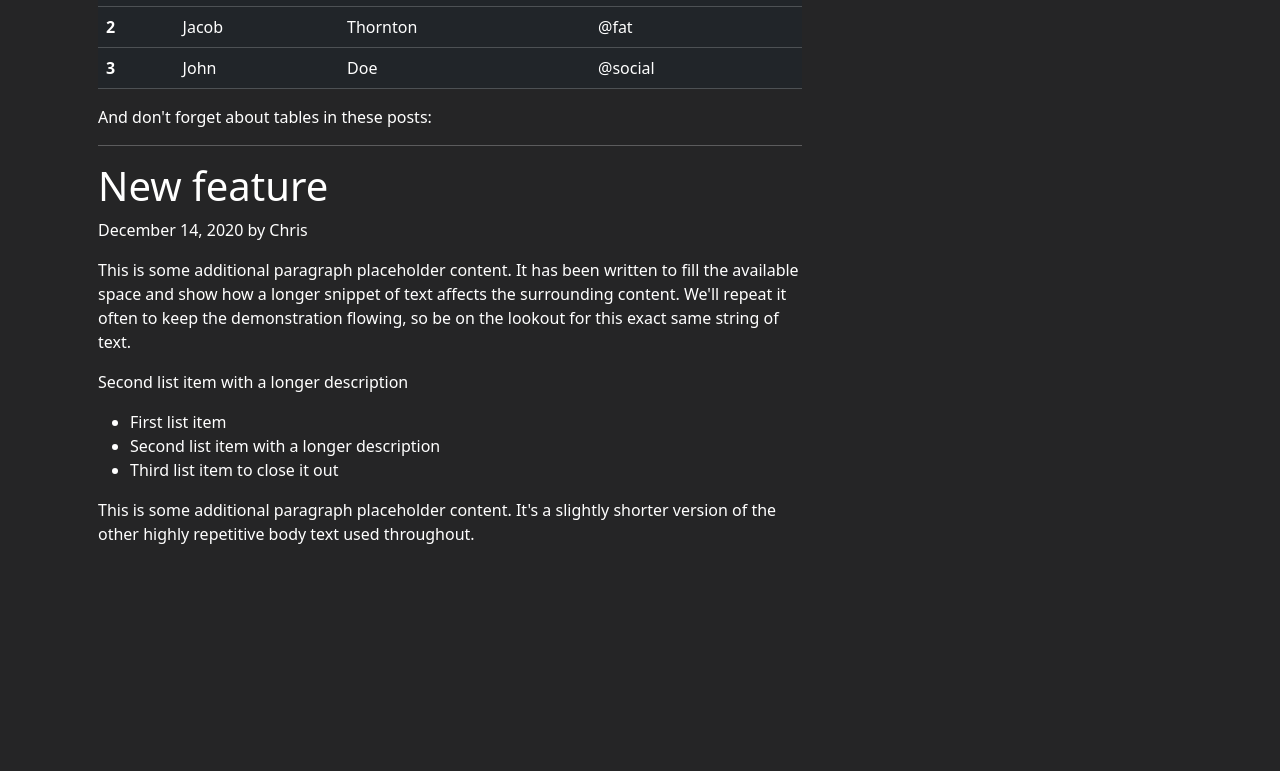
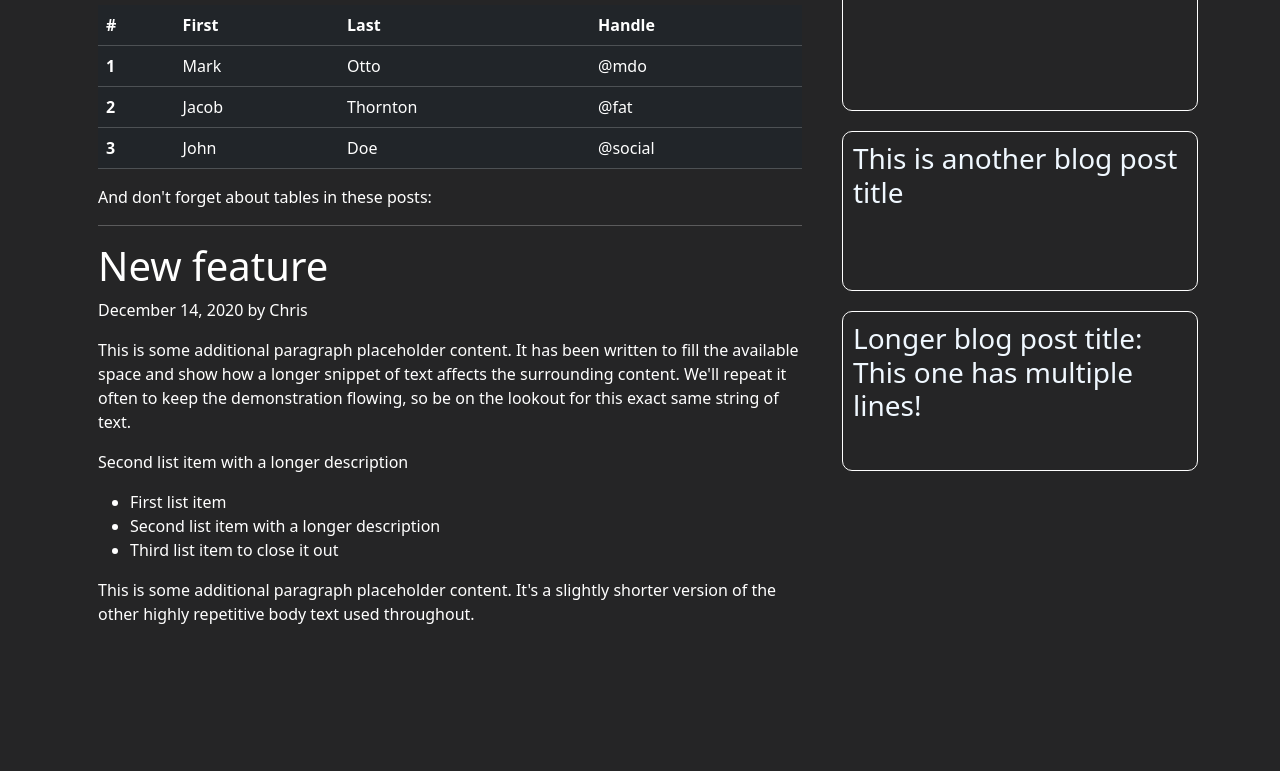
Before and after one commit to infos2374-bit/project, a plain HTML site: page index.html in a window 1280 px wide. Shown: the part 1805-2576 px from the top of the page. Before the commit the page ends 2383 px from the top, so only its background shows below. Drawn offline with Linux system fonts and the light colour scheme.

Commit message:
responsive

```diff
--- a/asset/style.css
+++ b/asset/style.css
@@ -11,11 +11,20 @@ html{
 }
 
 .box {
-    background-color: #3c3c3c;
+    border: 1px solid white;
     border-radius: 10px;
 }
 
 .title {
-    background-color: rgb(74, 73, 79);
+    background-color: rgb(68, 68, 71);
     border-radius: 10px;
 }
+.box-2{
+    width: 100%;
+    height: 20vh;
+    border: 1px solid white;
+    border-radius: 10px;
+    margin-top: 20px;
+    padding: 10px;
+      color: aliceblue;
+}
--- a/index.html
+++ b/index.html
@@ -34,7 +34,7 @@
                 </div>
             </div>
             <div class="col-12 col-sm-6 mt-3">
-                <div class="box-1 p-3 h-100 mt-sm-0 ">
+                <div class="box-1 p-3 h-100 mt-3 mt-sm-0 ">
                     <h4>title</h4>
                     <p>Lorem ipsum dolor sit amet consectetur adipisicing elit. Ducimus eum optio necessitatibus at
                         ipsa! Officiis sapiente minima officia totam delectus repellat amet suscipit sint iste. Eius vel
@@ -42,27 +42,38 @@
                 </div>
             </div>
 
-            <div class="col-12 col-sm-8 mt-2 h-100">
-                <div class="p-3 text-white h-200 mt-3 mt-sm-0">
+            <div class="col-12 mt-3 h-100">
+                <div class="row">
+                    <div class="col-12 col-sm-8">
+                        <div class="p-3 text-white h-100 mt-3 mt-sm-0">
                             <h3>From the Firehose</h3>
                             <hr>
                             <h1>Sample blog post</h1>
-                    <p>This blog post shows a few different types of content that’s supported and styled with Bootstrap.
-                        Basic typography, lists, tables, images, code, and more are all supported as expected.</p>
+                            <p>This blog post shows a few different types of content that’s supported and styled with
+                                Bootstrap.
+                                Basic typography, lists, tables, images, code, and more are all supported as expected.
+                            </p>
                             <hr>
-                    <p>This is some additional paragraph placeholder content. It has been written to fill the available
-                        space and show how a longer snippet of text affects the surrounding content. We'll repeat it
-                        often to keep the demonstration flowing, so be on the lookout for this exact same string of
+                            <p>This is some additional paragraph placeholder content. It has been written to fill the
+                                available
+                                space and show how a longer snippet of text affects the surrounding content. We'll
+                                repeat it
+                                often to keep the demonstration flowing, so be on the lookout for this exact same string
+                                of
                                 text.</p>
                             <h2>Blockquotes</h2>
                             <p>This is an example blockquote in action:</p>
                             <h5>Quoted text goes here.</h5>
-                    <p>This is some additional paragraph placeholder content. It has been written to fill the available
-                        space and show how a longer snippet of text affects the surrounding content. We'll repeat it
-                        often to keep the demonstration flowing, so be on the lookout for this exact same string of
+                            <p>This is some additional paragraph placeholder content. It has been written to fill the
+                                available
+                                space and show how a longer snippet of text affects the surrounding content. We'll
+                                repeat it
+                                often to keep the demonstration flowing, so be on the lookout for this exact same string
+                                of
                                 text.</p>
                             <h2>Example lists</h2>
-                    <p>This is some additional paragraph placeholder content. It's a slightly shorter version of the
+                            <p>This is some additional paragraph placeholder content. It's a slightly shorter version of
+                                the
                                 other highly repetitive body text used throughout. This is an example unordered list:
 
                                 First list item
@@ -82,17 +93,43 @@
                                 JavaScript (JS)
                                 The programming language used to build advanced Web sites and applications</p>
                             <h1>Another blog post</h1>
-                    <p>This is some additional paragraph placeholder content. It has been written to fill the available
-                        space and show how a longer snippet of text affects the surrounding content. We'll repeat it
-                        often to keep the demonstration flowing, so be on the lookout for this exact same string of
+                            <p>This is some additional paragraph placeholder content. It has been written to fill the
+                                available
+                                space and show how a longer snippet of text affects the surrounding content. We'll
+                                repeat it
+                                often to keep the demonstration flowing, so be on the lookout for this exact same string
+                                of
                                 text.
 
                                 Longer quote goes here, maybe with some emphasized text in the middle of it.
 
-                        This is some additional paragraph placeholder content. It has been written to fill the available
-                        space and show how a longer snippet of text affects the surrounding content. We'll repeat it
-                        often to keep the demonstration flowing, so be on the lookout for this exact same string of
+                                This is some additional paragraph placeholder content. It has been written to fill the
+                                available
+                                space and show how a longer snippet of text affects the surrounding content. We'll
+                                repeat it
+                                often to keep the demonstration flowing, so be on the lookout for this exact same string
+                                of
                                 text.</p>
+                        </div>
+                    </div>
+                    <div class="col-12 col-sm-4">
+                        <div class="h-100 mt-3 mt-sm-0">
+                            <div class="position-sticky" style="top: 20px;">
+                                <div class="p-3 box h-25 text-white ">
+                                    <h1>About</h1>
+                                    <p>Customize this section to tell your visitors a little bit about your publication,
+                                        writers,
+                                        content, or something else entirely. Totally up to you.</p>
+                                </div>
+                            </div>
+                        </div>
+                    </div>
+                </div>
+            </div>
+            <div class="col-12 h-75">
+                <div class="row">
+                    <div class="col-12 d-none d-sm-block col-sm-8">
+                        <div class="p-3 text-white h-100 mt-3">
                             <h3>Example table</h3>
                             <table class="table table-dark">
                                 <thead>
@@ -128,9 +165,12 @@
                             <hr>
                             <h1>New feature</h1>
                             <p>December 14, 2020 by Chris</p>
-                    <p>This is some additional paragraph placeholder content. It has been written to fill the available
-                        space and show how a longer snippet of text affects the surrounding content. We'll repeat it
-                        often to keep the demonstration flowing, so be on the lookout for this exact same string of
+                            <p>This is some additional paragraph placeholder content. It has been written to fill the
+                                available
+                                space and show how a longer snippet of text affects the surrounding content. We'll
+                                repeat it
+                                often to keep the demonstration flowing, so be on the lookout for this exact same string
+                                of
                                 text.</p>
                             <p>Second list item with a longer description</p>
                             <ul>
@@ -139,19 +179,23 @@
                                 <li>Third list item to close it out</li>
 
                             </ul>
-                    <p>This is some additional paragraph placeholder content. It's a slightly shorter version of the
+                            <p>This is some additional paragraph placeholder content. It's a slightly shorter version of
+                                the
                                 other highly repetitive body text used throughout.
                             </p>
                         </div>
                     </div>
-            <div class="col-12 col-sm-4 mt-3 h-75 ">
-                <div class="h-75 mt-3 mt-sm-0">
-                    <div class="position-sticky" style="top: 20px;">
-                        <div class="p-3 box h-25 text-white ">
-                            <h1>About</h1>
-                            <p>Customize this section to tell your visitors a little bit about your publication,
-                                writers,
-                                content, or something else entirely. Totally up to you.</p>
+                    <div class="col -12 col-sm-4 d-none d-sm-block">
+                        <div class="h-100 mt-3 ">
+                            <div class="box-2 box-3">
+                                <h3>Example blog post title</h3>
+                            </div>
+                            <div class="box-2 box-4">
+                                <h3>This is another blog post title</h3>
+                            </div>
+                            <div class="box-2 box-5">
+                                <h3>Longer blog post title: This one has multiple lines!</h3>
+                            </div>
                         </div>
                     </div>
                 </div>
```
Lines whose indentation alone changed are shown as unchanged.
